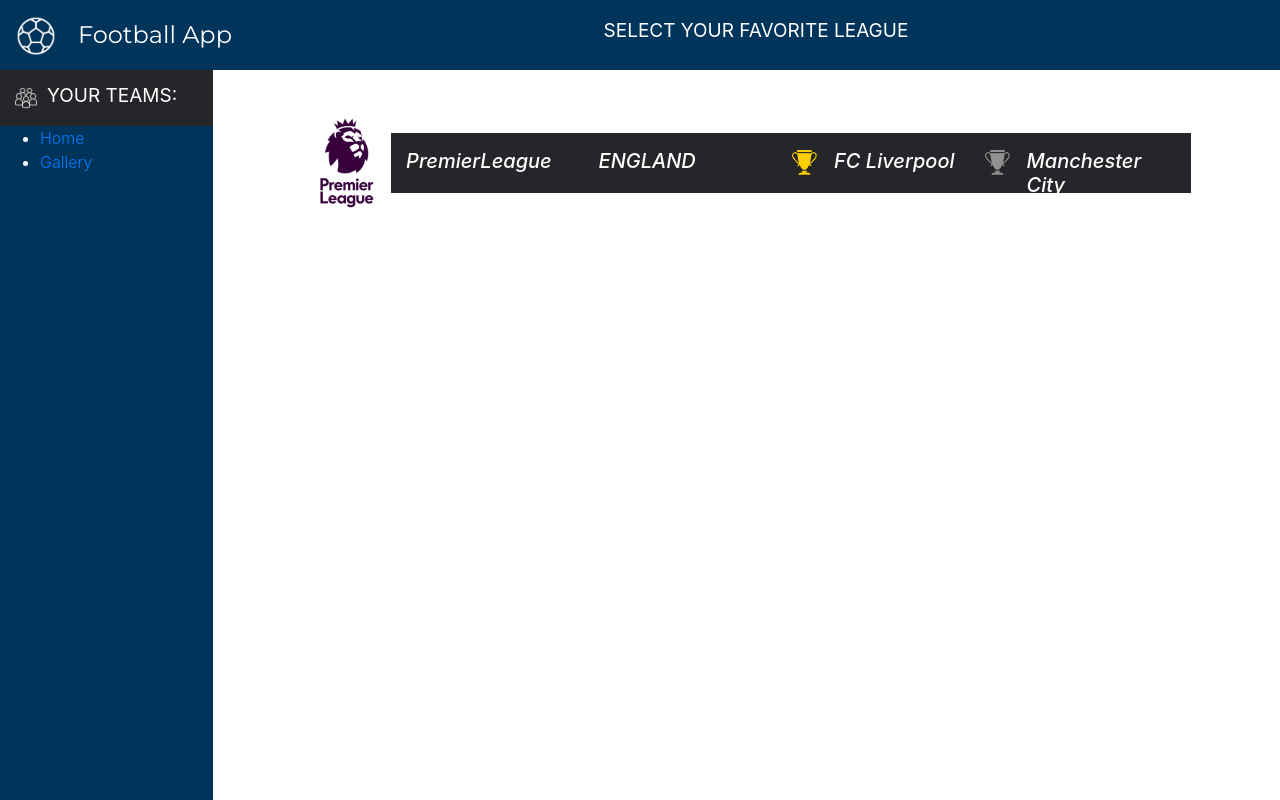
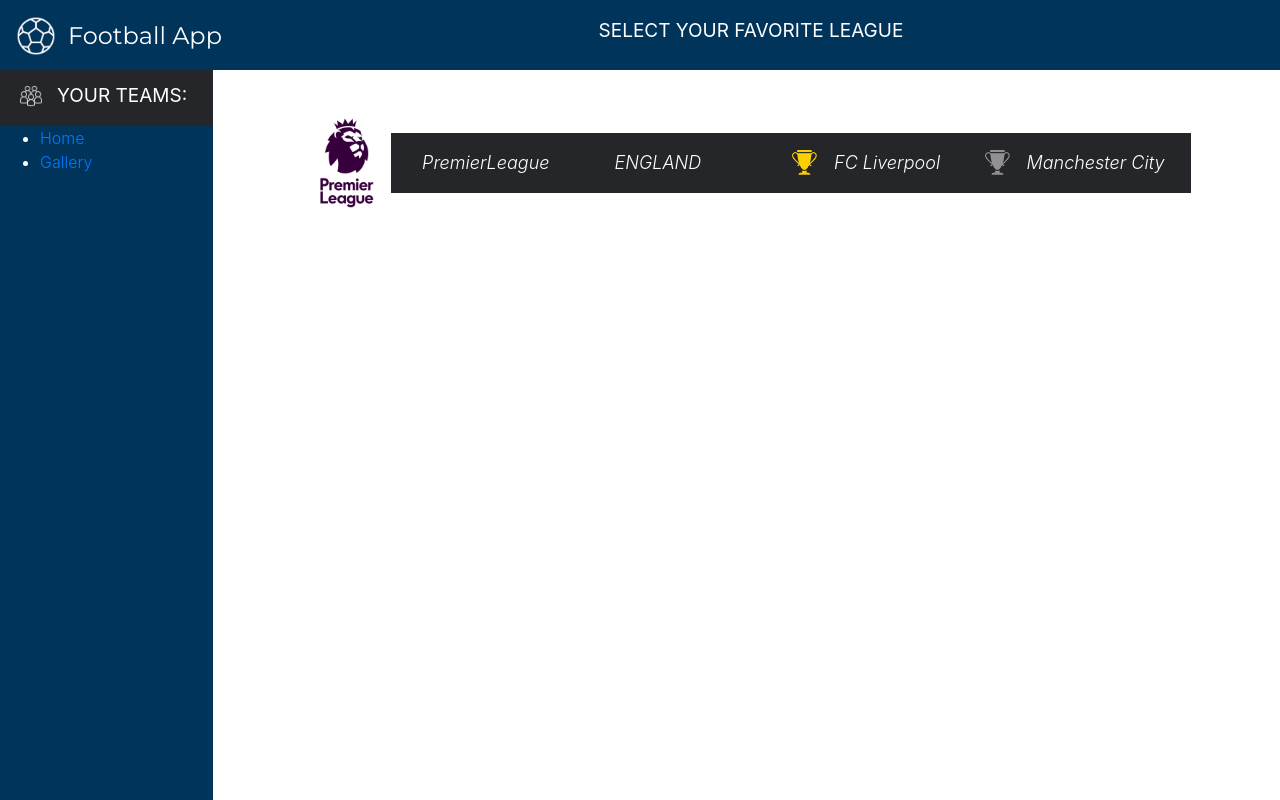
Before and after one commit to Shiket/Football, a React (Create React App) app: page / in a window 1280 px wide. Built offline with nearby package versions, Linux system fonts and the light colour scheme.

Commit message:
style fix

```diff
--- a/src/Components/FavTeams.js
+++ b/src/Components/FavTeams.js
@@ -15,7 +15,6 @@
                     <li><Link to="/">Home</Link></li>
                     <li><Link to="/Components/Gallery">Gallery</Link></li>
                 </ul>
-
             </div>
         );
     }
--- a/src/Components/Home.js
+++ b/src/Components/Home.js
@@ -21,16 +21,15 @@
                         <div className="leagueBox">
                             <div className="row">
                                 <div className="container d-flex pt-3">
-                                    <div className="col-3"><h5>PremierLeague</h5></div>
-                                    <div className="col-3"><h5>ENGLAND</h5></div>
-                                    <div className="firstPlace col-3">
+                                    <div className="col-3"><span className="pl-3">PremierLeague</span></div>
+                                    <div className="col-3"><span className="pl-3">ENGLAND</span></div>
+                                    <div className="topTeams col-3">
                                         <img className="mr-3" src={Gtrophy} alt="goldTrophy" width="27" height="27"></img>
-                                        <h5>FC Liverpool</h5>
+                                        <span>FC Liverpool</span>
                                     </div>
-
-                                    <div className="firstPlace col-3">
+                                    <div className="topTeams col-3">
                                         <img className="mr-3" src={Strophy} alt="silverTrophy " width="27" height="27"></img>
-                                        <h5>Manchester City</h5>
+                                        <span>Manchester City</span>
                                     </div>
                                 </div>
                             </div>
--- a/src/Components/components.css
+++ b/src/Components/components.css
@@ -6,12 +6,12 @@
 }
 
 .logo-img{
-    margin-right:22px;
+    margin-right:12px;
 }
 
 .logo-name{
     color:#fff;
-    margin-top: 5px;
+    margin-top: 6px;
     font-family: 'Montserrat';
 }
 
@@ -29,7 +29,7 @@
 }
 
 .favteamIco{
-    margin: 2px 10px 0 15px;
+    margin: 0px 15px 0 20px;
 }
 
 .bghead{
@@ -46,7 +46,10 @@
     height:60px;
 }
 
-.firstPlace{
+.topTeams{
     justify-content: left;
     display:flex;
 }
+.container span{
+    font-size:18px !important;
+}
```
